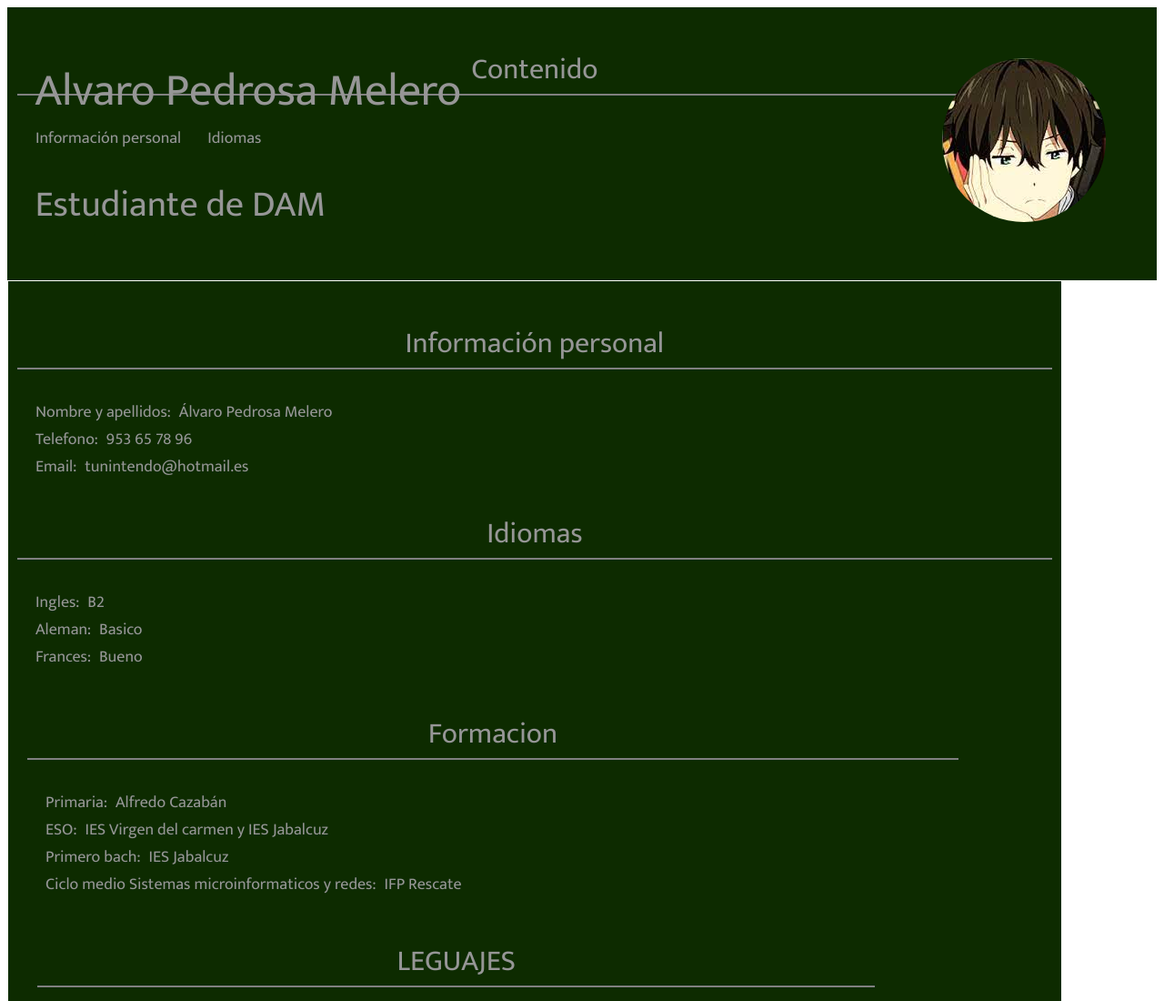
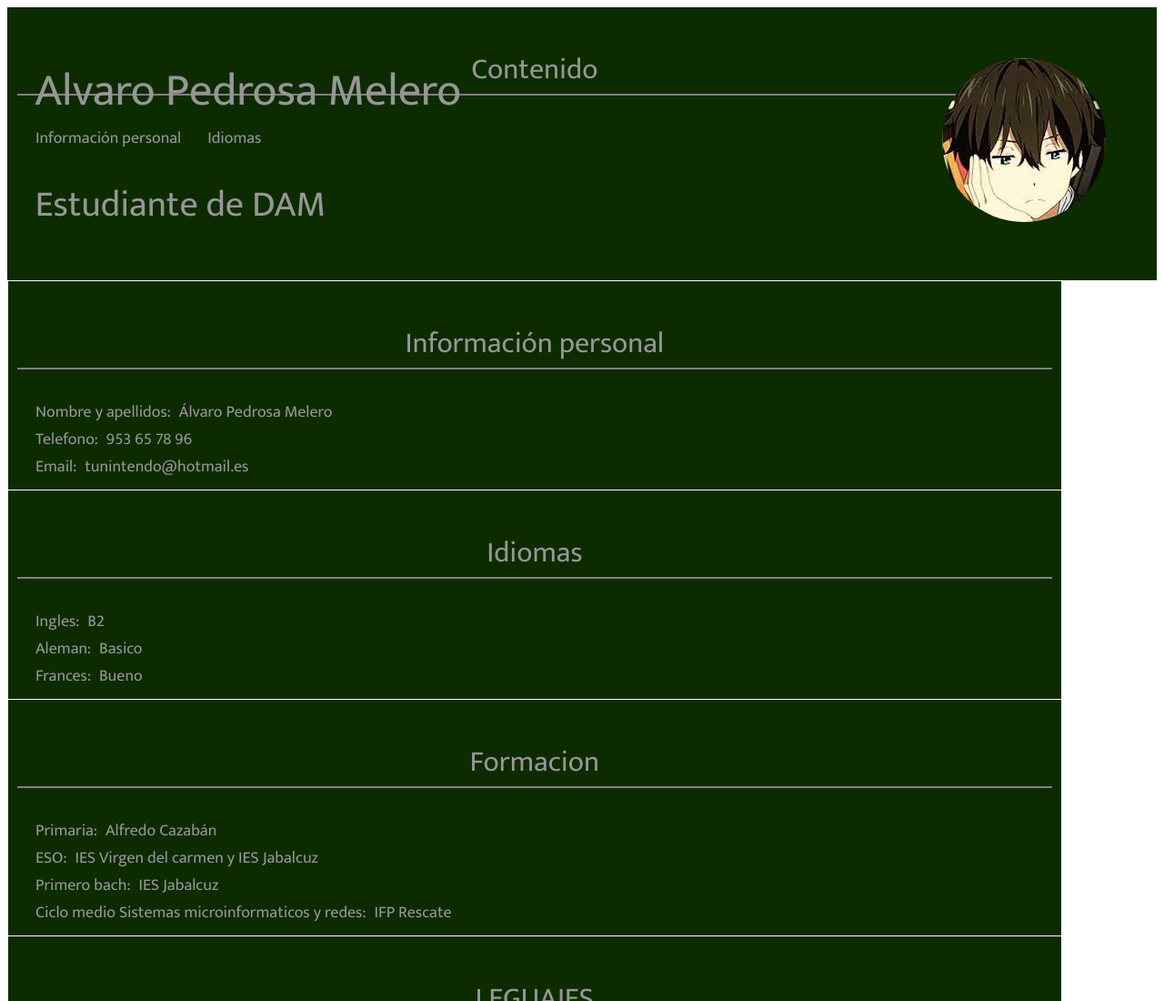
Before and after one commit to NGShiroNL/CV, a plain HTML site: page ‌index.html in a window 1280 px wide. Shown: the top 1100 px of the page at 91% size. Drawn offline with Linux system fonts and the light colour scheme.

Commit message:
Modificación

```diff
--- a/‌index.html
+++ b/‌index.html
@@ -18,14 +18,13 @@
         </div>
         <div class="img">
         <img src="img/descarga.png">
-
-
         </div>
         <div class="info">
 
             <p class="tituloseccion"> Contenido</p>
             <p class="tituloinfo">Información personal</p>
             <p class="tituloinfo">Idiomas</p>
+        </div>
     </header>
     <div class="info">
 
@@ -36,10 +35,10 @@
         <p class="titulodato">953 65 78 96</p></br>
         <p class="tituloinfo">Email:</p>
         <p class="titulodato">tunintendo@hotmail.es</p></br>
+    </div>
 
 
-
-        <div>
+        <div class="info">
             <p class="tituloseccion">Idiomas</p>
             <p class="tituloinfo">Ingles:</p>
             <p class="titulodato">B2</p></br>
@@ -59,7 +58,7 @@
             <p class="titulodato">IES Jabalcuz</p></br>
             <p class="tituloinfo">Ciclo medio Sistemas microinformaticos y redes:</p>
             <p class="titulodato">IFP Rescate</p></br>
-
+        </div>
             <div class="info">
                 <p class="tituloseccion">LEGUAJES</p>
                 <p class="tituloinfo">HTML:</p>
@@ -69,17 +68,9 @@
                 <p class="tituloinfo">JAVA:</p>
                 <p class="titulodato">Basico</p></br>
 
-        </div>
-
-
-        </p>
-    </div>
-
+            </div>
 
     <footer>
-
-
-
     </footer>
 </body>
 </html>
```
